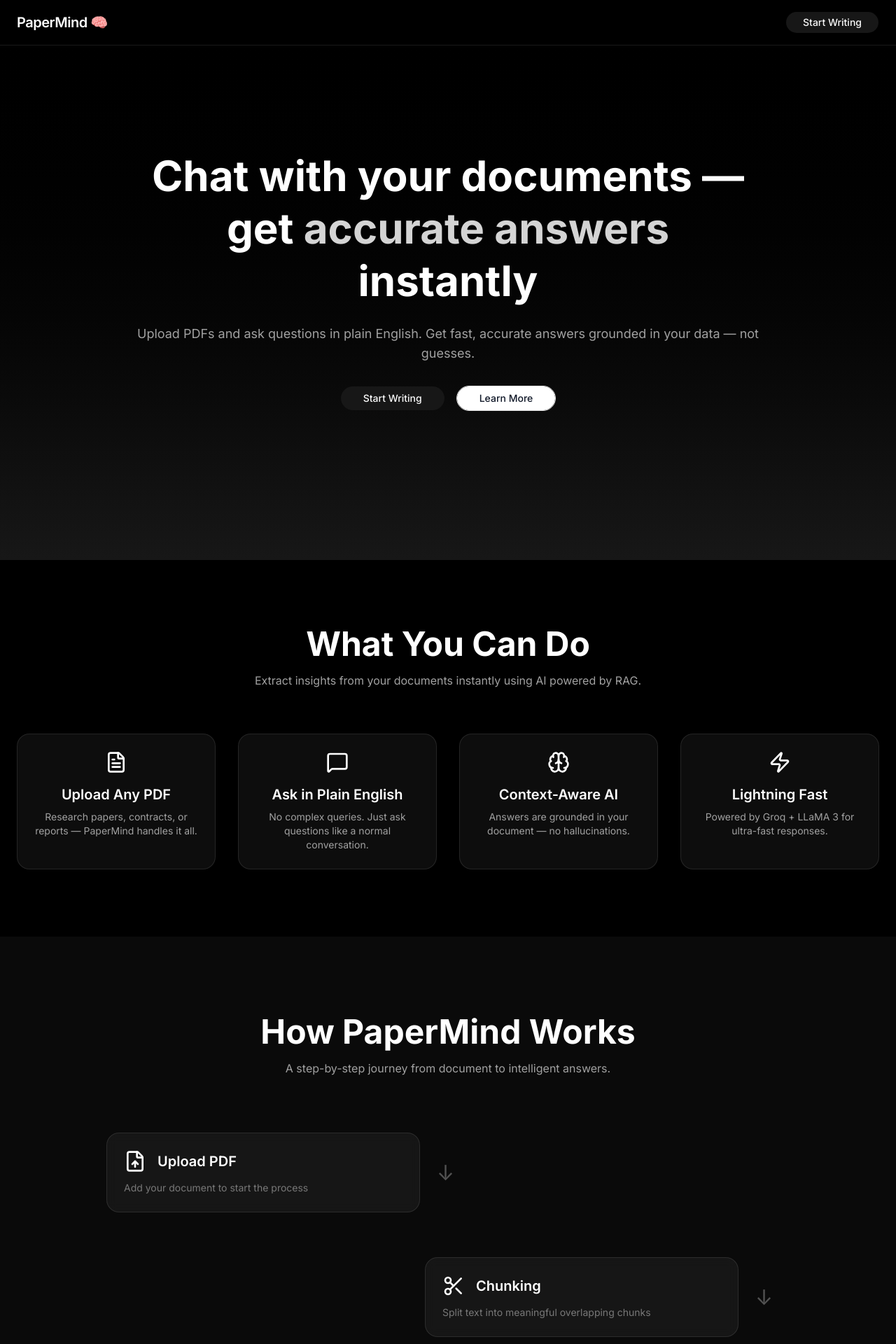
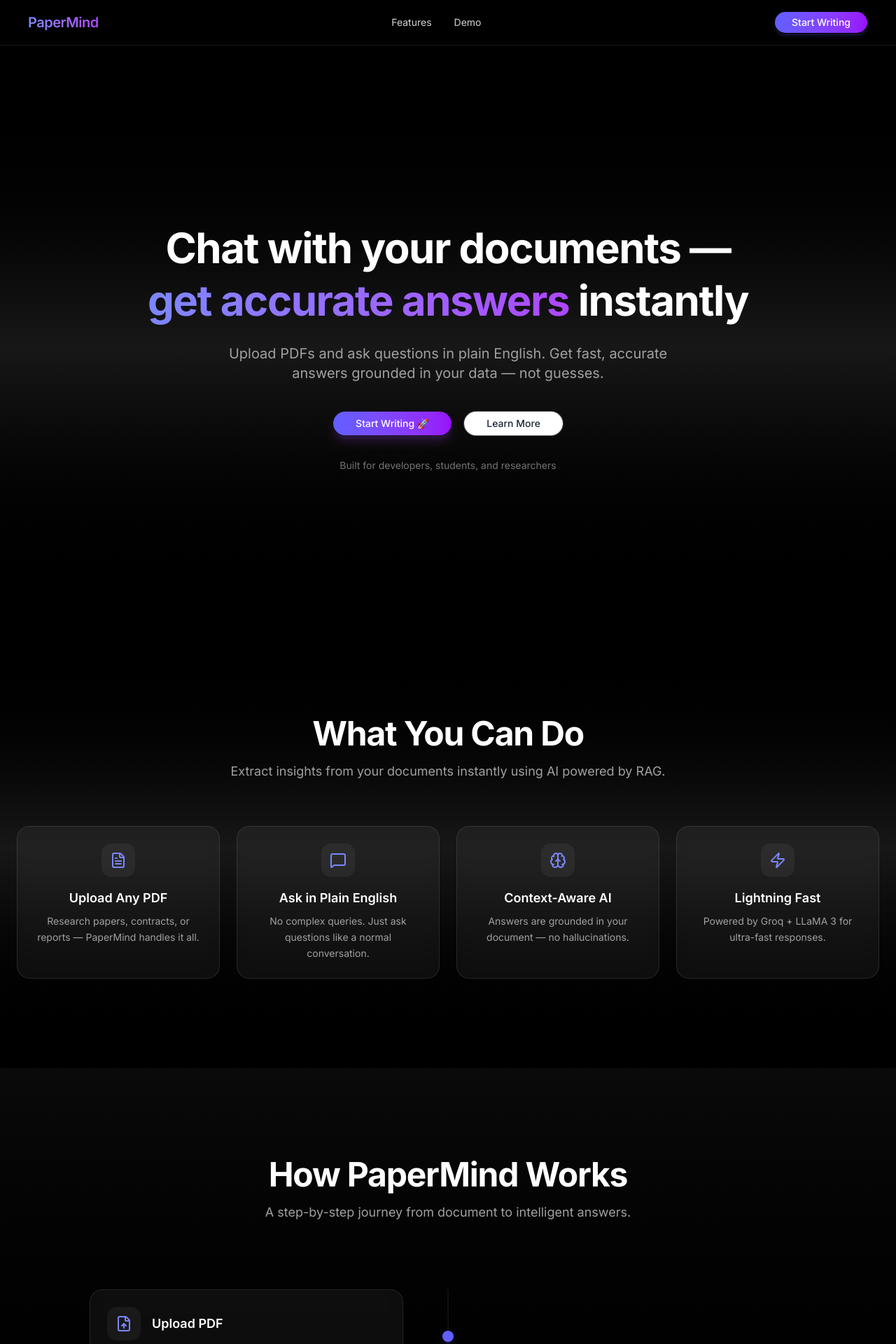
Before and after one commit to Mukul-bairwa-codeZ9/papermind-landing, a Next.js app: page / in a window 1280 px wide. Shown: the top 1920 px of the page at 70% size. Built offline with nearby package versions, Linux system fonts and the light colour scheme.

Commit message:
style(ui): update styles across multiple components

```diff
--- a/src/app/layout.tsx
+++ b/src/app/layout.tsx
@@ -4,14 +4,12 @@
 
 const inter = Inter({
   subsets: ["latin"],
-
 });
 
 // for better sharing preview - SEO specifc
 export const metadata: Metadata = {
   title: "PaperMind — Chat with your documents",
-  description:
-    "Upload PDFs and get accurate answers powered by AI.",
+  description: "Upload PDFs and get accurate answers powered by AI.",
   openGraph: {
     title: "PaperMind",
     description: "Chat with your documents using AI",
@@ -34,7 +32,7 @@
 }) {
   return (
     <html lang="en">
-      <body className={`${inter.className} font-sans`}>
+      <body className={`${inter.className} font-sans bg-black text-white `}>
         {children}
       </body>
     </html>
--- a/src/app/page.tsx
+++ b/src/app/page.tsx
@@ -1,13 +1,13 @@
-import {Footer, Navbar} from "@/components/shared";
-import {Hero} from "@/components/features/hero";
+import { Footer, Navbar } from "@/components/shared";
+import { Hero } from "@/components/features/hero";
 import { Highlights } from "@/components/features/highlights";
 import { RagSection } from "@/components/features/rag";
 import { DemoSection } from "@/components/features/demo";
 import { CTASection } from "@/components/features/cta";
 
-export default function Home(){
+export default function Home() {
   return (
-    <main>
+    <main className="w-full overflow-x-hidden bg-black text-white pt-20 md:pt-24">
       <Navbar />
       <Hero />
       <Highlights />
--- a/src/components/features/cta/cta.tsx
+++ b/src/components/features/cta/cta.tsx
@@ -1,29 +1,33 @@
-
 "use client";
 
 import { motion } from "framer-motion";
 import { Button } from "@/components/ui/button";
+import { Container } from "@/components/shared";
 
-export  function CTASection() {
+export function CTASection() {
   const handleRedirect = (): void => {
-    window.location.href = "https://papermind-tbo2.vercel.app/";
+    window.location.href = process.env.NEXT_PUBLIC_APP_URL!;
   };
 
   return (
-    <section className="py-28 bg-linear-to-b from-neutral-950 to-black text-white">
-      <div className="max-w-4xl mx-auto px-6 text-center">
+    <section className="relative w-full py-28 md:py-32 bg-gradient-to-b from-neutral-950 via-black to-neutral-950 text-white overflow-hidden">
+      <div className="absolute inset-0 -z-10">
+        <div className="absolute bottom-[-100px] left-1/2 -translate-x-1/2 w-[500px] h-[500px] bg-purple-600/20 blur-[120px] rounded-full" />
+      </div>
 
+      <Container>
+        <div className="max-w-4xl mx-auto  text-center">
           {/* Heading */}
           <motion.h2
             initial={{ opacity: 0, y: 30 }}
             whileInView={{ opacity: 1, y: 0 }}
-          className="text-3xl md:text-5xl font-bold"
+            className="text-3xl md:text-5xl font-bold tracking-tight"
           >
             Ready to Chat with Your Documents?
           </motion.h2>
 
           {/* Subtext */}
-        <p className="mt-4 text-neutral-400">
+          <p className="mt-4 text-neutral-400 text-lg max-w-2xl mx-auto">
             Experience fast, accurate answers powered by your own data.
           </p>
 
@@ -31,17 +35,35 @@
           <motion.div
             initial={{ opacity: 0 }}
             whileInView={{ opacity: 1 }}
-          className="mt-8"
+            transition={{ delay: 0.2 }}
+            className="mt-10 flex flex-col sm:flex-row gap-4 justify-center items-center"
           >
             <Button
               size="lg"
-            className="rounded-full px-10 text-lg"
               onClick={handleRedirect}
+              className="
+                rounded-full px-10 text-lg
+                bg-gradient-to-r from-indigo-500 to-purple-600
+                text-white
+                shadow-lg shadow-purple-500/20
+                hover:scale-105
+                transition
+              "
             >
               Try PaperMind Now 🚀
             </Button>
           </motion.div>
+
+          <motion.p
+            initial={{ opacity: 0 }}
+            whileInView={{ opacity: 1 }}
+            transition={{ delay: 0.4 }}
+            className="mt-8 text-sm text-neutral-500"
+          >
+            No credit card required • Get started in seconds
+          </motion.p>
         </div>
+      </Container>
     </section>
   );
 }
--- a/src/components/features/demo/demo.tsx
+++ b/src/components/features/demo/demo.tsx
@@ -3,20 +3,26 @@
 import { motion } from "framer-motion";
 import { Button } from "@/components/ui/button";
 import Image from "next/image";
+import { Container } from "@/components/shared";
 
 export function DemoSection() {
   const handleRedirect = (): void => {
-    window.location.href = "https://papermind-tbo2.vercel.app/";
+    window.location.href = process.env.NEXT_PUBLIC_APP_URL!;
   };
 
   return (
-    <section className="py-28 bg-black text-white">
-      <div className="max-w-6xl mx-auto px-6 text-center">
+    <section id="demo" className="relative w-full py-28 md:py-32 bg-gradient-to-b from-black via-neutral-900 to-black text-white overflow-hidden">
+      <div className="absolute inset-0 -z-10">
+        <div className="absolute top-[-100px] left-1/2 -translate-x-1/2 w-[500px] h-[500px] bg-indigo-600/20 blur-[120px] rounded-full" />
+      </div>
+
+      <Container>
+        <div className="max-w-6xl mx-auto  text-center">
           {/* Heading */}
           <motion.h2
             initial={{ opacity: 0, y: 30 }}
             whileInView={{ opacity: 1, y: 0 }}
-          className="text-3xl md:text-5xl font-bold"
+            className="text-3xl md:text-5xl font-bold tracking-tight"
           >
             See PaperMind in Action
           </motion.h2>
@@ -25,13 +31,28 @@
             Upload a PDF and start chatting with your data instantly.
           </p>
 
-        {/* Screenshot Card */}
+          {/* Product Frame*/}
           <motion.div
             initial={{ opacity: 0, scale: 0.95 }}
             whileInView={{ opacity: 1, scale: 1 }}
             transition={{ duration: 0.4 }}
-          className="mt-12 rounded-2xl overflow-hidden border border-white/10 bg-white/5 backdrop-blur shadow-xl hover:shadow-2xl transition"
+            whileHover={{ scale: 1.02 }}
+            className="
+              mt-14 rounded-2xl overflow-hidden
+              border border-white/10
+              bg-white/5 backdrop-blur
+              shadow-2xl shadow-indigo-500/10
+              transition-all duration-300
+            "
           >
+            <div className="relative">
+              {/* 🔝 Fake browser bar (premium touch) */}
+              <div className="flex items-center gap-2 px-4 py-3 border-b border-white/10 bg-black/50">
+                <div className="w-3 h-3 rounded-full bg-red-500/70" />
+                <div className="w-3 h-3 rounded-full bg-yellow-500/70" />
+                <div className="w-3 h-3 rounded-full bg-green-500/70" />
+              </div>
+
               <Image
                 src="/images/demo.png"
                 alt="PaperMind Demo"
@@ -39,19 +60,33 @@
                 height={700}
                 className="w-full"
               />
+            </div>
           </motion.div>
 
           {/* CTA */}
-        <div className="mt-10">
+          <motion.div
+            initial={{ opacity: 0 }}
+            whileInView={{ opacity: 1 }}
+            transition={{ delay: 0.2 }}
+            className="mt-12"
+          >
             <Button
               size="lg"
-            className="rounded-full px-8"
               onClick={handleRedirect}
+              className="
+                rounded-full px-8
+                bg-gradient-to-r from-indigo-500 to-purple-600
+                text-white
+                shadow-lg shadow-indigo-500/20
+                hover:scale-105
+                transition
+              "
             >
-            Try Live Demo
+              Try Live Demo 🚀
             </Button>
+          </motion.div>
         </div>
-      </div>
+      </Container>
     </section>
   );
 }
--- a/src/components/features/hero/hero.tsx
+++ b/src/components/features/hero/hero.tsx
@@ -2,10 +2,11 @@
 
 import { motion } from "framer-motion";
 import { Button } from "@/components/ui/button";
+import { Container } from "@/components/shared";
 
 export function Hero() {
   const handleRedirect = () => {
-    window.location.href =process.env.NEXT_PUBLIC_APP_URL!;
+    window.location.href = process.env.NEXT_PUBLIC_APP_URL!;
   };
 
   const handleScroll = () => {
@@ -14,54 +15,75 @@
   };
 
   return (
-    <section className="min-h-screen flex items-center justify-center text-center px-6 bg-linear-to-b from-black to-neutral-900 text-white">
-      <div className="max-w-4xl">
+    <section className="relative w-full min-h-screen flex items-center justify-center overflow-hidden bg-gradient-to-b from-black via-neutral-900 to-black text-white">
+      {/* 🔥 Background Glow */}
+      <div className="absolute inset-0 -z-10">
+        <div className="absolute top-[-100px] left-1/2 -translate-x-1/2 w-[600px] h-[600px] bg-purple-600/20 blur-[120px] rounded-full" />
+      </div>
+
+      <Container>
+        <div className="max-w-4xl mx-auto text-center">
+          {/* 🚀 Heading */}
           <motion.h1
             initial={{ opacity: 0, y: 40 }}
             animate={{ opacity: 1, y: 0 }}
             transition={{ duration: 0.6 }}
-          className="text-4xl md:text-6xl font-bold leading-tight"
+            className="text-4xl md:text-6xl font-bold tracking-tight leading-tight"
           >
-          <span className="text-white">
-            Chat with your documents —  get{" "}
-            <span className="text-neutral-300">accurate answers</span> instantly
-          </span>
+            Chat with your documents —{" "}
+            <span className="bg-gradient-to-r from-indigo-400 to-purple-500 bg-clip-text text-transparent">
+              get accurate answers
+            </span>{" "}
+            instantly
           </motion.h1>
 
+          {/* ✨ Subtext */}
           <motion.p
             initial={{ opacity: 0, y: 20 }}
             animate={{ opacity: 1, y: 0 }}
             transition={{ delay: 0.2 }}
-          className="mt-6 text-lg text-neutral-400"
+            className="mt-6 text-lg md:text-xl text-neutral-400 max-w-2xl mx-auto"
           >
             Upload PDFs and ask questions in plain English. Get fast, accurate
             answers grounded in your data — not guesses.
           </motion.p>
 
+          {/* 🎯 CTA Buttons */}
           <motion.div
             initial={{ opacity: 0 }}
             animate={{ opacity: 1 }}
             transition={{ delay: 0.4 }}
-          className="mt-8 flex gap-4 justify-center"
+            className="mt-10 flex flex-col sm:flex-row gap-4 justify-center items-center"
           >
             <Button
               size="lg"
-            className="rounded-full px-8"
               onClick={handleRedirect}
+              className="rounded-full px-8 bg-gradient-to-r from-indigo-500 to-purple-600 text-white shadow-lg shadow-purple-500/20 hover:scale-105 transition"
             >
-            Start Writing
+              Start Writing 🚀
             </Button>
 
             <Button
               variant="outline"
               size="lg"
-            className="rounded-full px-8 text-gray-900 hover:bg-white/10 hover:text-white"
               onClick={handleScroll}
+              className="rounded-full px-8 border-white/20 text-gray-800 hover:bg-white/10 hover:scale-105 transition"
             >
               Learn More
             </Button>
           </motion.div>
+
+          {/* 🧠 Trust Line */}
+          <motion.p
+            initial={{ opacity: 0 }}
+            animate={{ opacity: 1 }}
+            transition={{ delay: 0.6 }}
+            className="mt-8 text-sm text-neutral-500"
+          >
+            Built for developers, students, and researchers
+          </motion.p>
         </div>
+      </Container>
     </section>
   );
 }
--- a/src/components/features/highlights/highlights.tsx
+++ b/src/components/features/highlights/highlights.tsx
@@ -1,5 +1,6 @@
 "use client";
 
+import { Container } from "@/components/shared";
 import { motion } from "framer-motion";
 import { FileText, MessageSquare, Brain, Zap } from "lucide-react";
 
@@ -13,12 +14,14 @@
   {
     icon: FileText,
     title: "Upload Any PDF",
-    description: "Research papers, contracts, or reports — PaperMind handles it all.",
+    description:
+      "Research papers, contracts, or reports — PaperMind handles it all.",
   },
   {
     icon: MessageSquare,
     title: "Ask in Plain English",
-    description: "No complex queries. Just ask questions like a normal conversation.",
+    description:
+      "No complex queries. Just ask questions like a normal conversation.",
   },
   {
     icon: Brain,
@@ -32,28 +35,37 @@
   },
 ];
 
-export  function Highlights(){
+export function Highlights() {
   return (
-    <section id="features" className="py-24 bg-black text-white">
-      <div className="max-w-7xl mx-auto px-6 text-center">
+    <section
+      id="features"
+      className="relative w-full py-24 md:py-32 bg-gradient-to-b from-black via-neutral-900 to-black text-white overflow-hidden"
+    >
+      {/* 🔥 Background Glow */}
+      <div className="absolute inset-0 -z-10">
+        <div className="absolute bottom-[-100px] left-1/2 -translate-x-1/2 w-[500px] h-[500px] bg-indigo-600/20 blur-[120px] rounded-full" />
+      </div>
 
-        {/* Heading */}
+      <Container>
+        <div className="text-center">
+          {/* 🚀 Heading */}
           <motion.h2
             initial={{ opacity: 0, y: 30 }}
             whileInView={{ opacity: 1, y: 0 }}
             transition={{ duration: 0.5 }}
-          className="text-3xl md:text-5xl font-bold"
+            className="text-3xl md:text-5xl font-bold tracking-tight"
           >
             What You Can Do
           </motion.h2>
 
-        {/* Subtext */}
-        <p className="mt-4 text-neutral-400 max-w-2xl mx-auto">
-          Extract insights from your documents instantly using AI powered by RAG.
+          {/* ✨ Subtext */}
+          <p className="mt-4 text-neutral-400 max-w-2xl mx-auto text-lg">
+            Extract insights from your documents instantly using AI powered by
+            RAG.
           </p>
 
-        {/* Grid */}
-        <div className="mt-16 grid gap-8 md:grid-cols-2 lg:grid-cols-4">
+          {/* 🧱 Grid */}
+          <div className="mt-16 grid gap-6 md:grid-cols-2 lg:grid-cols-4">
             {features.map((feature, index) => {
               const Icon = feature.icon;
 
@@ -63,20 +75,28 @@
                   initial={{ opacity: 0, y: 40 }}
                   whileInView={{ opacity: 1, y: 0 }}
                   transition={{ delay: index * 0.1 }}
-                className="p-6 rounded-2xl border border-white/10 bg-white/5 backdrop-blur hover:bg-white/10 transition"
+                  whileHover={{ y: -6 }}
+                  className="
+                    group p-6 rounded-2xl
+                    border border-white/10
+                    bg-white/5 backdrop-blur
+                    hover:bg-white/10
+                    hover:shadow-lg hover:shadow-indigo-500/10
+                    transition-all duration-300
+                  "
                 >
                   {/* Icon */}
                   <div className="flex justify-center mb-4">
-                  <Icon className="w-8 h-8" />
+                    <div className="p-3 rounded-xl bg-white/5 group-hover:bg-white/10 transition">
+                      <Icon className="w-6 h-6 text-indigo-400" />
+                    </div>
                   </div>
 
                   {/* Title */}
-                <h3 className="text-xl font-semibold">
-                  {feature.title}
-                </h3>
+                  <h3 className="text-lg font-semibold">{feature.title}</h3>
 
                   {/* Description */}
-                <p className="mt-2 text-sm text-neutral-400">
+                  <p className="mt-2 text-sm text-neutral-400 leading-relaxed">
                     {feature.description}
                   </p>
                 </motion.div>
@@ -84,6 +104,7 @@
             })}
           </div>
         </div>
+      </Container>
     </section>
   );
 }
--- a/src/components/features/rag/rag.tsx
+++ b/src/components/features/rag/rag.tsx
@@ -1,13 +1,8 @@
 "use client";
 
+import { Container } from "@/components/shared";
 import { motion } from "framer-motion";
-import {
-  FileUp,
-  Scissors,
-  Database,
-  Search,
-  Sparkles,
-} from "lucide-react";
+import { FileUp, Scissors, Database, Search, Sparkles } from "lucide-react";
 import { useState } from "react";
 
 type Step = {
@@ -48,24 +43,31 @@
   const [active, setActive] = useState<number | null>(null);
 
   return (
-    <section className="py-28 bg-neutral-950 text-white">
-      <div className="max-w-5xl mx-auto px-6">
+    <section className="relative w-full py-28  md:py-32 bg-gradient-to-b from-neutral-950 via-black to-neutral-950 text-white overflow-hidden">
+      <div className="absolute inset-0 -z-10">
+        <div className="absolute top-1/2 left-1/2 -translate-x-1/2 w-[600px] h-[600px] bg-purple-600/20 blur-[140px] rounded-full" />
+      </div>
 
+      <Container>
+        <div className="max-w-5xl mx-auto ">
           {/* Heading */}
           <motion.h2
             initial={{ opacity: 0, y: 30 }}
             whileInView={{ opacity: 1, y: 0 }}
-          className="text-3xl md:text-5xl font-bold text-center"
+            className="text-3xl md:text-5xl font-bold text-center tracking-tight"
           >
             How PaperMind Works
           </motion.h2>
 
-        <p className="mt-4 text-neutral-400 text-center max-w-2xl mx-auto">
+          <p className="mt-4 text-neutral-400 text-center max-w-2xl mx-auto  text-lg">
             A step-by-step journey from document to intelligent answers.
           </p>
 
-        {/* Zig-Zag Flow */}
-        <div className="mt-20 space-y-16">
+          <div className="relative mt-24">
+            {/* Vertical Line */}
+            <div className="hidden md:block absolute left-1/2 top-0 -translate-x-1/2 h-full w-px bg-white/10" />
+
+            <div className="space-y-20">
               {steps.map((step, index) => {
                 const Icon = step.icon;
                 const isLeft = index % 2 === 0;
@@ -74,55 +76,51 @@
                 return (
                   <motion.div
                     key={index}
-                initial={{ opacity: 0, x: isLeft ? -50 : 50 }}
+                    initial={{ opacity: 0, x: isLeft ? -60 : 60 }}
                     whileInView={{ opacity: 1, x: 0 }}
                     transition={{ duration: 0.5 }}
-                className={`flex flex-col md:flex-row items-center ${
+                    className={`relative flex flex-col md:flex-row items-center ${
                       isLeft ? "md:justify-start" : "md:justify-end"
                     }`}
                   >
+                    {/*  Dot */}
+                    <div className="hidden md:block absolute left-1/2 -translate-x-1/2 w-4 h-4 rounded-full bg-indigo-500 shadow-lg shadow-indigo-500/30" />
 
-                {/* Card */}
                     <div
                       onMouseEnter={() => setActive(index)}
                       onMouseLeave={() => setActive(null)}
-                  className={`relative max-w-md w-full p-6 rounded-2xl border backdrop-blur transition-all duration-300
+                      className={`
+                        group relative max-w-md w-full p-6 rounded-2xl
+                        border backdrop-blur transition-all duration-300
                         ${
                           isActive
-                      ? "bg-white/10 border-white/30 shadow-[0_0_30px_rgba(255,255,255,0.2)] scale-105"
+                            ? "bg-white/10 border-white/30 shadow-xl shadow-indigo-500/20 scale-105"
                             : "bg-white/5 border-white/10"
-                  }`}
+                        }
+                      `}
                     >
                       <div className="flex items-center gap-4">
-                    <Icon className="w-8 h-8 shrink-0" />
-                    <h3 className="text-xl font-semibold">{step.title}</h3>
+                        <div className="p-3 rounded-xl bg-white/5 group-hover:bg-white/10 transition">
+                          <Icon className="w-6 h-6 text-indigo-400" />
+                        </div>
+                        <h3 className="text-lg font-semibold">{step.title}</h3>
                       </div>
 
                       <p
-                    className={`mt-3 text-sm text-neutral-400 transition-opacity duration-300 ${
+                        className={`mt-3 text-sm text-neutral-400 leading-relaxed transition-opacity duration-300 ${
                           isActive ? "opacity-100" : "opacity-70"
                         }`}
                       >
                         {step.description}
                       </p>
                     </div>
-
-                {/* Arrow */}
-                {index !== steps.length - 1 && (
-                  <motion.div
-                    className="hidden md:block text-3xl text-neutral-600 mx-6"
-                    animate={{
-                      y: isActive ? 6 : 0,
-                    }}
-                  >
-                    ↓
-                  </motion.div>
-                )}
                   </motion.div>
                 );
               })}
             </div>
           </div>
+        </div>
+      </Container>
     </section>
   );
 }
--- /dev/null
+++ b/src/components/shared/container.tsx
@@ -0,0 +1,3 @@
+export function Container({ children }: { children: React.ReactNode }) {
+  return <div className="max-w-7xl mx-auto px-6 w-full">{children}</div>;
+}
--- a/src/components/shared/index.ts
+++ b/src/components/shared/index.ts
@@ -1,2 +1,3 @@
 export {Navbar} from "./navbar"
 export {Footer} from "./footer"
+export {Container} from "./container"
--- a/src/components/shared/navbar.tsx
+++ b/src/components/shared/navbar.tsx
@@ -1,26 +1,70 @@
 "use client";
 
 import { Button } from "@/components/ui/button";
+import { Container } from "@/components/shared";
+import { motion } from "framer-motion";
 
 export function Navbar() {
   const handleRedirect = (): void => {
-    window.location.href = "https://papermind-tbo2.vercel.app/";
+    window.location.href = process.env.NEXT_PUBLIC_APP_URL!;
   };
 
   return (
-    <nav className="fixed top-0 w-full z-50 backdrop-blur border-b border-white/10 bg-black/30">
-      <div className="max-w-7xl mx-auto px-6 py-4 flex items-center justify-between">
+    <nav className="fixed top-0 w-full z-50 border-b border-white/10 bg-black/40 backdrop-blur-xl">
+      <Container>
+        <div className="flex items-center justify-between p-4">
+          {/* Logo */}
+          <motion.h1
+            initial={{ opacity: 0, y: -10 }}
+            animate={{ opacity: 1, y: 0 }}
+            className="text-lg md:text-xl font-semibold tracking-tight text-white cursor-pointer"
+            onClick={() => window.scrollTo({ top: 0, behavior: "smooth" })}
+          >
+            <span className="bg-gradient-to-r from-indigo-400 to-purple-500 bg-clip-text text-transparent">
+              PaperMind
+            </span>{" "}
 
-        {/* Logo */}
-        <h1 className="text-xl font-semibold tracking-tight text-white ">
-          PaperMind 🧠
-        </h1>
+          </motion.h1>
+          {/*  Nav Links  */}
+          <div className="hidden md:flex items-center gap-8 text-sm text-neutral-300">
+            <button
+              onClick={() =>
+                document
+                  .getElementById("features")
+                  ?.scrollIntoView({ behavior: "smooth" })
+              }
+              className="hover:text-white transition"
+            >
+              Features
+            </button>
 
-        {/* CTA */}
-        <Button onClick={handleRedirect} className="rounded-full px-6">
-          Start Writing
-        </Button>
-      </div>
+            <button
+              onClick={() =>
+                document
+                  .getElementById("demo")
+                  ?.scrollIntoView({ behavior: "smooth" })
+              }
+              className="hover:text-white transition"
+            >
+              Demo
+            </button>
+          </div>
+
+          {/* CTA */}
+          <Button
+            onClick={handleRedirect}
+            className="
+            rounded-full px-6
+              bg-gradient-to-r from-indigo-500 to-purple-600
+              text-white
+              shadow-md shadow-indigo-500/20
+              hover:scale-105
+              transition"
+          >
+            Start Writing
+          </Button>
+        </div>
+      </Container>
     </nav>
   );
 }
```
Lines whose indentation alone changed are shown as unchanged.
